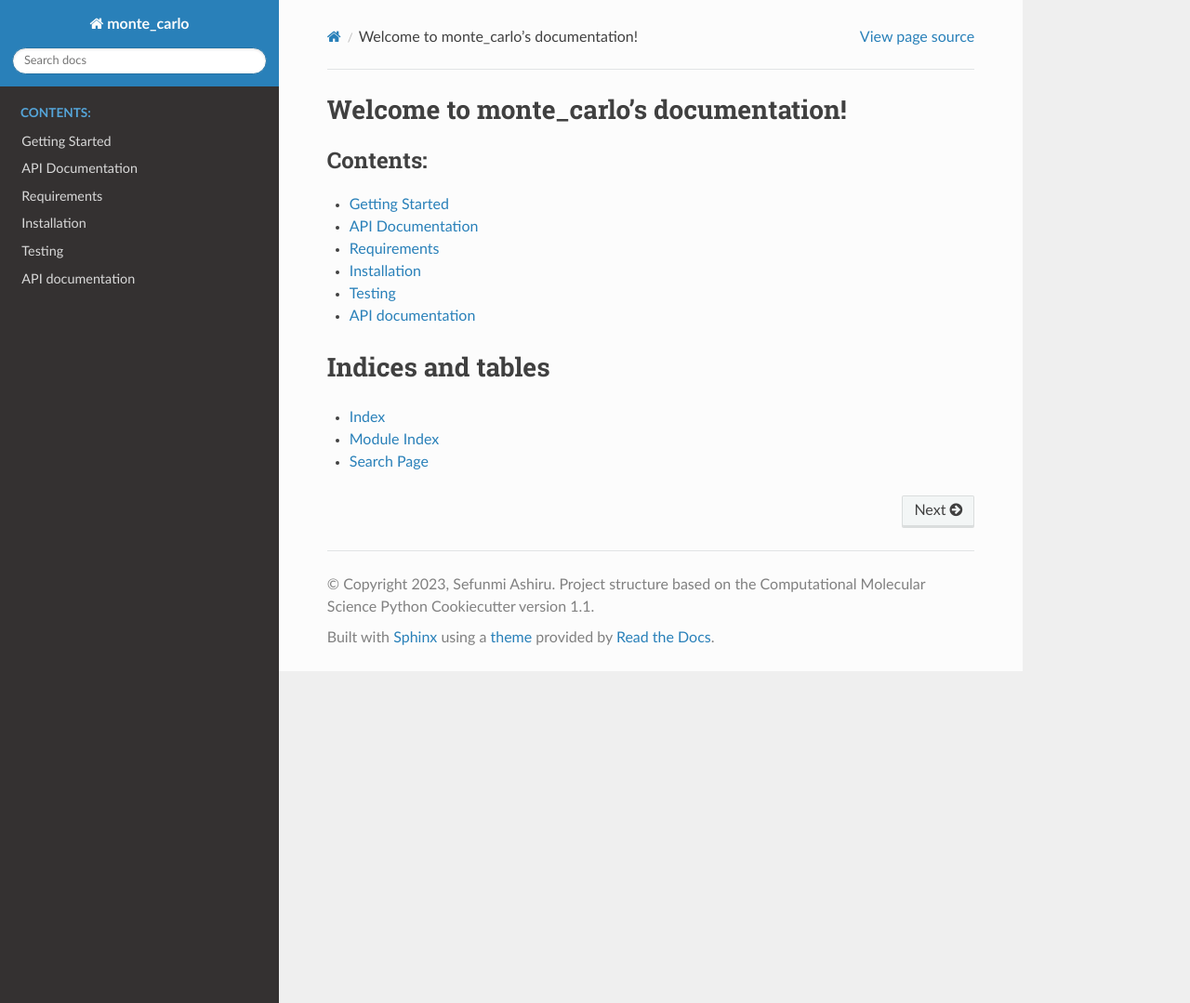
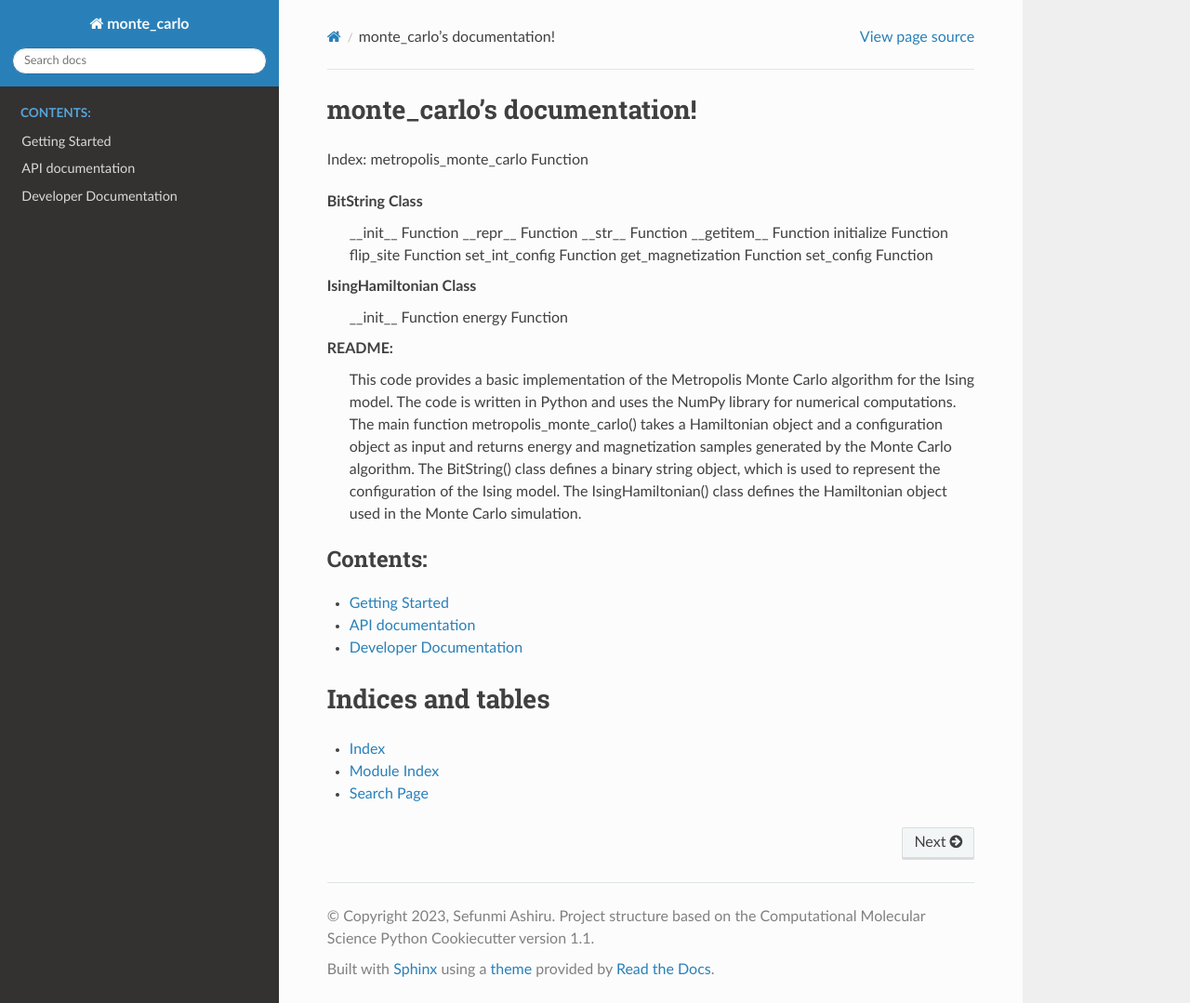
Before and after one commit to shef4/monte_carlo, a Sphinx documentation site: the page built from docs/index.rst, in a window 1280 px wide and 1079 px high. Shown: the whole window at 93% size. Built offline with Sphinx 7.4.7 and the Read the Docs theme 2.0.0, drawn with Linux system fonts in a browser that asks for light colours; the version number could not be read and is left out.

Commit message:
documenttaion

```diff
--- a/docs/api.rst
+++ b/docs/api.rst
@@ -1,47 +1,27 @@
-API Documentation
-=================
-
-Requirements
-============
-   Python 3.x
-   pytest (for testing)
-
-Installation
-============
-Clone the repository or download the code
-Install the requirements by running pip install -r requirements-dev.txt
-
-Testing
-=======
-Run the tests with pytest by running pytest in the project directory.
-
 API documentation
 =================
+Developer Documentation
+=======================
+BitString class:
+The BitString class represents a binary string of a fixed length. It has the following attributes:
 
-.. _Developer Documentation:
-   Developer Documentation
+N: The length of the binary string.
+pbc: A boolean indicating whether to apply periodic boundary conditions when flipping sites.
+n_dim: The dimension of the bit string (2^N).
+config: A numpy array representing the binary string.
+The BitString class provides the following methods:
 
-.. _BitString class:
-   BitString Class
-   The BitString class represents a binary string of a fixed length. It has the following attributes:
+__init__(self, N=10, pbc=True): Constructs a BitString object with the given length and periodic boundary condition.
+__repr__(self): Returns a string representation of the binary string.
+__str__(self): Returns a string representation of the binary string.
+__getitem__(self, i): Returns the i-th element of the binary string.
+initialize(self, M=0): Initializes the binary string with M randomly chosen 1s.
+flip_site(self, i): Flips the i-th site of the binary string.
+set_int_config(self, int_index): Sets the binary string from an integer index.
+get_magnetization(self): Returns the magnetization of the bit string.
+set_config(self, conf): Sets the bit string to a given configuration.
 
-   N: The length of the binary string.
-   pbc: A boolean indicating whether to apply periodic boundary conditions when flipping sites.
-   n_dim: The dimension of the bit string (2^N).
-   config: A numpy array representing the binary string.
-   The BitString class provides the following methods:
-
-   __init__(self, N=10, pbc=True): Constructs a BitString object with the given length and periodic boundary condition.
-   __repr__(self): Returns a string representation of the binary string.
-   __str__(self): Returns a string representation of the binary string.
-   __getitem__(self, i): Returns the i-th element of the binary string.
-   initialize(self, M=0): Initializes the binary string with M randomly chosen 1s.
-   flip_site(self, i): Flips the i-th site of the binary string.
-   set_int_config(self, int_index): Sets the binary string from an integer index.
-   get_magnetization(self): Returns the magnetization of the bit string.
-   set_config(self, conf): Sets the bit string to a given configuration.
-
-.. _metropolis_monte_carlo function:
+metropolis_monte_carlo function:
    metropolis_monte_carlo Function
    The metropolis_monte_carlo function is used for performing Monte Carlo simulations on the Ising model. It has the following parameters:
 
--- a/docs/index.rst
+++ b/docs/index.rst
@@ -3,26 +3,28 @@
    You can adapt this file completely to your liking, but it should at least
    contain the root `toctree` directive.
 
-Welcome to monte_carlo's documentation!
+monte_carlo's documentation!
 =========================================================
-.. _Index:
-   metropolis_monte_carlo()
-   BitString()
-   __init__()
-   __repr__()
-   __str__()
-   __getitem__()
-   initialize()
-   flip_site()
-   set_int_config()
-   get_magnetization()
-   set_config()
-   IsingHamiltonian()
-   __init__()
-   energy()
+Index:
+metropolis_monte_carlo Function
+
+BitString Class
+   __init__ Function
+   __repr__ Function
+   __str__ Function
+   __getitem__ Function
+   initialize Function
+   flip_site Function
+   set_int_config Function
+   get_magnetization Function
+   set_config Function
+
+IsingHamiltonian Class
+   __init__ Function
+   energy Function
 
 
-.. _README:
+README:
    This code provides a basic implementation of the Metropolis Monte Carlo algorithm
    for the Ising model. The code is written in Python and uses the NumPy library for
    numerical computations. The main function metropolis_monte_carlo() takes a Hamiltonian
```
Also changed, not shown: docs/getting_started.rst (+31 -31 lines).
